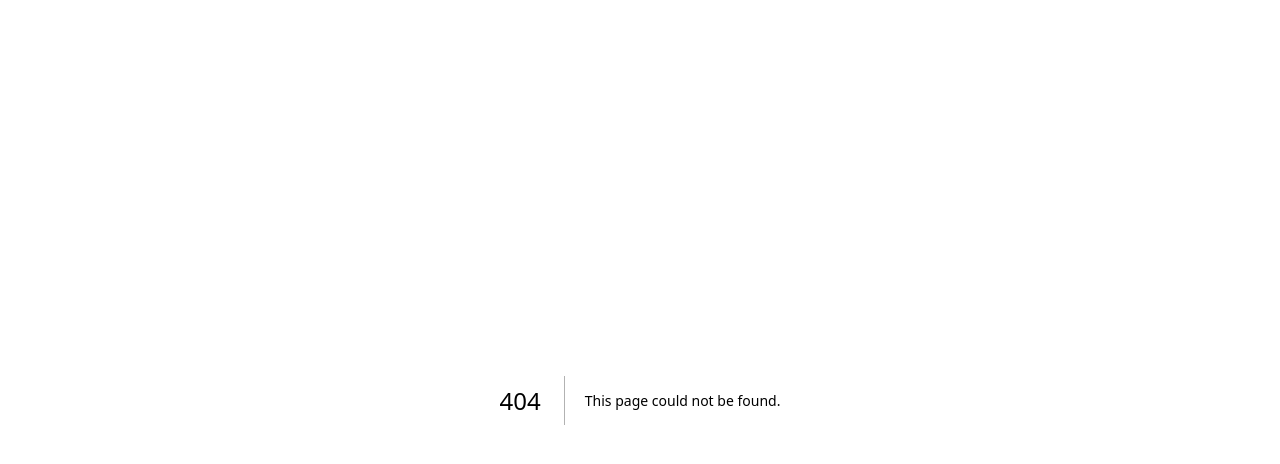
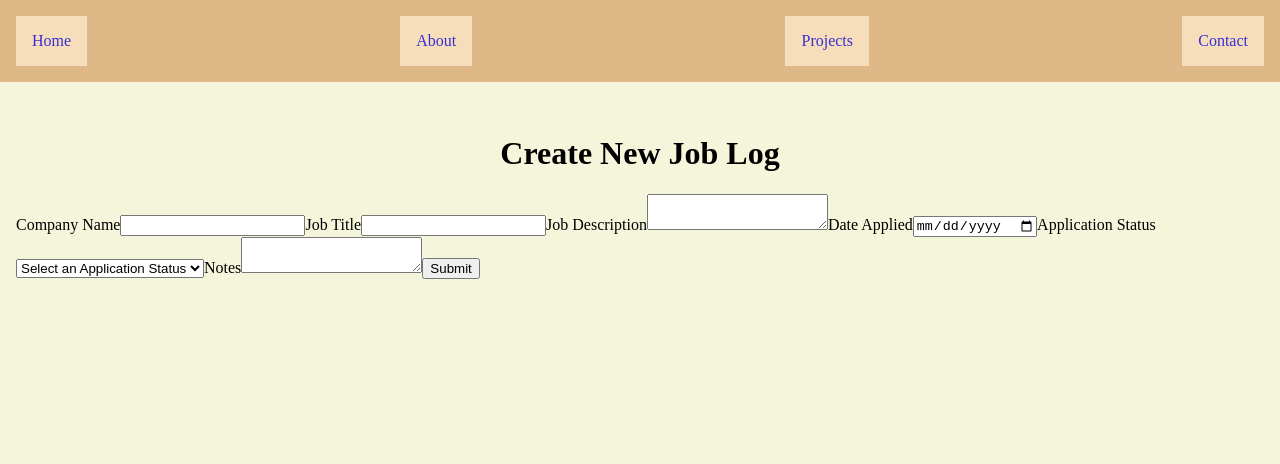
Before and after one commit to dusty-g/personal-website, a Next.js app: page /projects/job-search-log/new in a window 1280 px wide. Before the commit this address had no page. Shown: the top 464 px of the page. Built offline with nearby package versions, Linux system fonts and the light colour scheme.

Commit message:
add new job log page

```diff
--- /dev/null
+++ b/pages/projects/job-search-log/new.tsx
@@ -0,0 +1,175 @@
+import { useState } from "react";
+// import firebase
+import { push, ref, set } from "firebase/database";
+import { db } from 'src/pages/_app'
+import Head from "next/head";
+import Nav from "src/components/nav";
+
+// create a new job search log entry
+export default function New() {
+    // set state for form data
+    const [companyName, setCompanyName] = useState('');
+    const [jobTitle, setJobTitle] = useState('');
+    const [jobDescription, setJobDescription] = useState('');
+    const [dateApplied, setDateApplied] = useState('');
+    const [applicationStatus, setApplicationStatus] = useState('');
+    const [notes, setNotes] = useState('');
+    // set state for form validation
+    const [companyNameError, setCompanyNameError] = useState('');
+    const [jobTitleError, setJobTitleError] = useState('');
+    const [jobDescriptionError, setJobDescriptionError] = useState('');
+    const [dateAppliedError, setDateAppliedError] = useState('');
+    const [applicationStatusError, setApplicationStatusError] = useState('');
+    const [notesError, setNotesError] = useState('');
+    // set state for form submission
+    const [isSubmitting, setIsSubmitting] = useState(false);
+    const [submissionError, setSubmissionError] = useState('');
+    // set state for form submission success
+    const [submissionSuccess, setSubmissionSuccess] = useState(false);
+
+    // handle form submission
+    const handleSubmit = (e: { preventDefault: () => void; }) => {
+        e.preventDefault();
+        // validate form
+        setCompanyNameError('');
+        setJobTitleError('');
+        setJobDescriptionError('');
+        setDateAppliedError('');
+        setApplicationStatusError('');
+        setNotesError('');
+        // set error state if form is invalid
+        if (companyName === '') {
+            setCompanyNameError('Company Name is required');
+        }
+        if (jobTitle === '') {
+            setJobTitleError('Job Title is required');
+        }
+        if (jobDescription === '') {
+            setJobDescriptionError('Job Description is required');
+        }
+        if (dateApplied === '') {
+            setDateAppliedError('Date Applied is required');
+        }
+        if (applicationStatus === '') {
+            setApplicationStatusError('Application Status is required');
+        }
+
+        // if form is valid, submit form
+        if (companyName && jobTitle && dateApplied && applicationStatus && notes) {
+            // set isSubmitting to true to disable form
+            setIsSubmitting(true);
+            // set submissionError to empty string
+            setSubmissionError('');
+            // submit form
+            const newJob = {
+                companyName: companyName,
+                jobTitle: jobTitle,
+                jobDescription: jobDescription,
+                dateApplied: dateApplied,
+                applicationStatus: applicationStatus,
+                notes: notes
+            };
+            // push new job to firebase
+            push(ref(db, 'jobs'), newJob)
+                .then(() => {
+                    // set isSubmitting to false to enable form
+                    setIsSubmitting(false);
+                    // set submissionSuccess to true to display success message
+                    setSubmissionSuccess(true);
+                })
+                .catch((error) => {
+                    // set isSubmitting to false to enable form
+                    setIsSubmitting(false);
+                    // set submissionError to error message
+                    setSubmissionError(error.message);
+                }
+            );
+        }
+    };
+    return (
+        <>
+        <Head>
+            <title>Create New Job Log</title>
+            <meta name="viewport" content="width=device-width, initial-scale=1" />
+            <link rel="icon" href="/favicon.ico" />
+        </Head>
+        <Nav />
+        <main className='main'>
+            <h1>Create New Job Log</h1>
+            {/* display success message if submissionSuccess is true */}
+            {submissionSuccess && <p>Job Log Created!</p>}
+            {/* display error message if submissionError is not empty */}
+            {submissionError && <p>{submissionError}</p>}
+            <form onSubmit={handleSubmit}>
+                <label htmlFor="companyName">Company Name</label>
+                <input
+                    type="text"
+                    id="companyName"
+                    name="companyName"
+                    value={companyName}
+                    onChange={(e) => setCompanyName(e.target.value)}
+                />
+                {/* display error message if companyNameError is not empty */}
+                {companyNameError && <p>{companyNameError}</p>}
+                <label htmlFor="jobTitle">Job Title</label>
+                <input
+                    type="text"
+                    id="jobTitle"
+                    name="jobTitle"
+                    value={jobTitle}
+                    onChange={(e) => setJobTitle(e.target.value)}
+                />
+                <label htmlFor="jobDescription">Job Description</label>
+                {/* display error message if jobDescriptionError is not empty */}
+                {jobDescriptionError && <p>{jobDescriptionError}</p>}
+                <textarea
+                    id="jobDescription"
+                    name="jobDescription"
+                    value={jobDescription}
+                    onChange={(e) => setJobDescription(e.target.value)}
+                />
+                {/* display error message if jobTitleError is not empty */}
+                {jobTitleError && <p>{jobTitleError}</p>}
+                <label htmlFor="dateApplied">Date Applied</label>
+                <input
+                    type="date"
+                    id="dateApplied"
+                    name="dateApplied"
+                    value={dateApplied}
+                    onChange={(e) => setDateApplied(e.target.value)}
+                />
+                {/* display error message if dateAppliedError is not empty */}
+                {dateAppliedError && <p>{dateAppliedError}</p>}
+                <label htmlFor="applicationStatus">Application Status</label>
+                <select
+                    id="applicationStatus"
+                    name="applicationStatus"
+                    value={applicationStatus}
+                    onChange={(e) => setApplicationStatus(e.target.value)}
+                >
+                    <option value="">Select an Application Status</option>
+                    <option value="Applied">Applied</option>
+                    <option value="Interviewing">Interviewing</option>
+                    <option value="Offer Received">Offer Received</option>
+                    <option value="Rejected">Rejected</option>
+                </select>
+                {/* display error message if applicationStatusError is not empty */}
+                {applicationStatusError && <p>{applicationStatusError}</p>}
+                <label htmlFor="notes">Notes</label>
+                <textarea
+                    id="notes"
+                    name="notes"
+                    value={notes}
+                    onChange={(e) => setNotes(e.target.value)}
+                />
+                {/* display error message if notesError is not empty */}
+                {notesError && <p>{notesError}</p>}
+                <button type="submit" disabled={isSubmitting}>
+                    Submit
+                </button>
+            </form>
+        </main>
+
+        </>
+        );
+}
```
